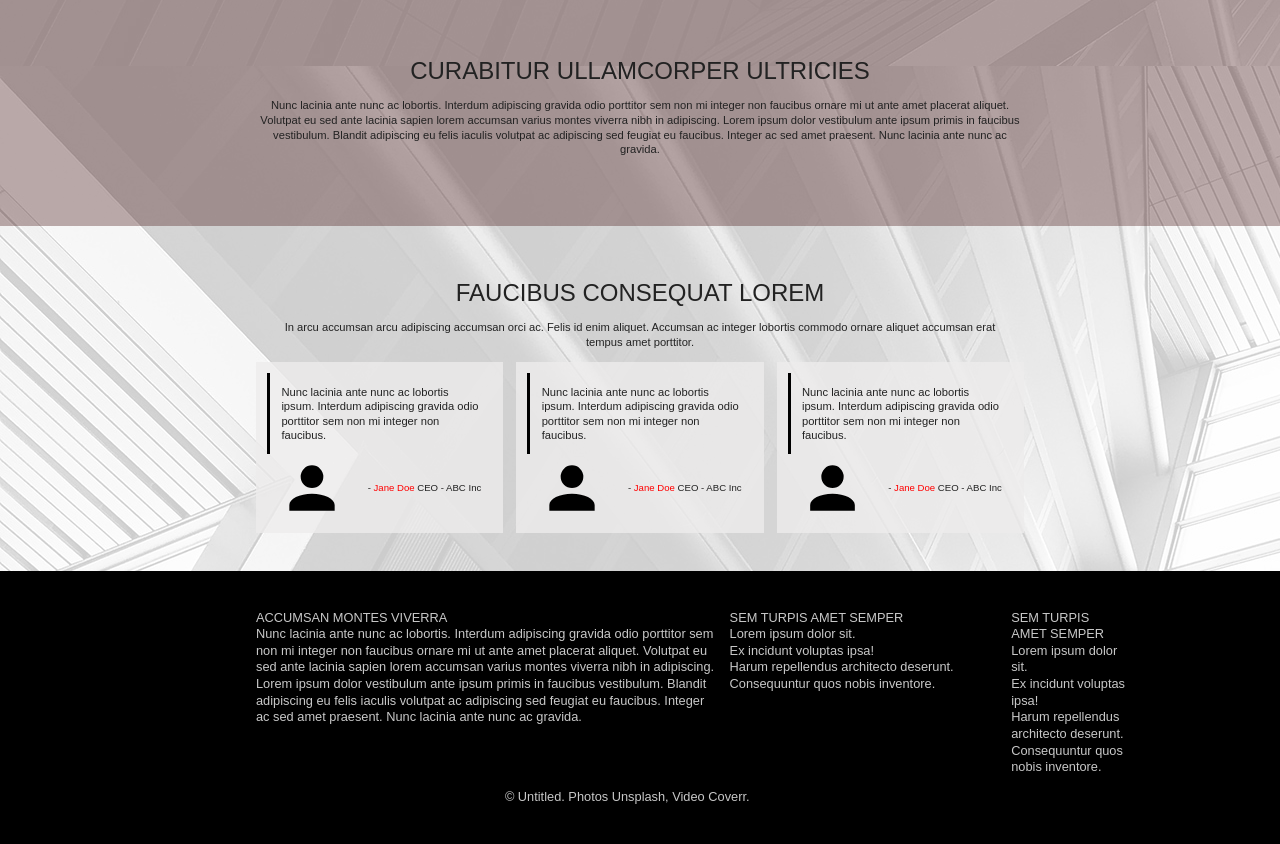
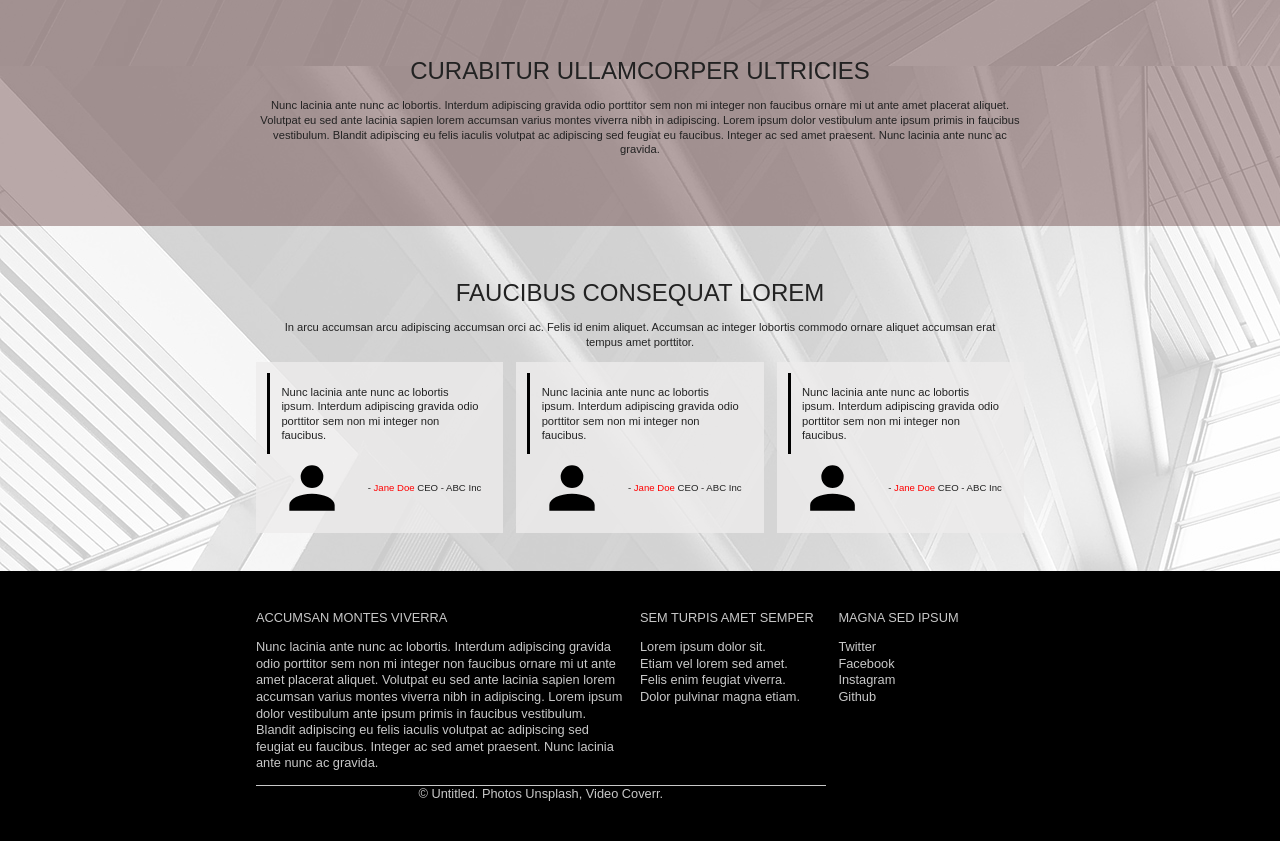
Before and after one commit to freshcodeAlice/industrious-project, a plain HTML site: page index.html in a window 1280 px wide. Shown: the part 1214-2058 px from the top of the page. Drawn offline with Linux system fonts and the light colour scheme.

Commit message:
Add footer change

```diff
--- a/assets/css/style.css
+++ b/assets/css/style.css
@@ -187,7 +187,7 @@ a{
 }
 
 .footer{
-    font-size: 0.8em;
+    font-size: 0.7rem;
     line-height: 1.5em;
     width: 100%;
     background: #000;
@@ -201,16 +201,20 @@ a{
     align-items: center;
 
 }
-
+.footer h3{
+    padding-bottom: 1em;
+}
 .footer-grid{
     display: grid;
-    grid-template-columns: 60% 35% 15%;
+    grid-template-columns: 1fr 0.5fr 0.5fr;
+
     grid-gap: 1em;
 }
 .footer-credits{
     grid-column: 1/3;
-    grid-rows: 1;
+    grid-row: 2;
     text-align: center;
+    border-top: 1px solid rgb(200, 200, 200);
 }
 .container{
     width: 60vw;
--- a/index.html
+++ b/index.html
@@ -127,18 +127,18 @@
             <h3>SEM TURPIS AMET SEMPER</h3>
             <ul>
                 <li class="list-item">Lorem ipsum dolor sit.</li>
-                <li class="list-item">Ex incidunt voluptas ipsa!</li>
-                <li class="list-item">Harum repellendus architecto deserunt.</li>
-                <li class="list-item">Consequuntur quos nobis inventore.</li>
+                <li class="list-item">Etiam vel lorem sed amet.</li>
+                <li class="list-item">Felis enim feugiat viverra.</li>
+                <li class="list-item">Dolor pulvinar magna etiam.</li>
             </ul>
         </div>
         <div class="media-link-list">
-            <h3>SEM TURPIS AMET SEMPER</h3>
+            <h3>MAGNA SED IPSUM</h3>
             <ul>
-                <li class="list-item">Lorem ipsum dolor sit.</li>
-                <li class="list-item">Ex incidunt voluptas ipsa!</li>
-                <li class="list-item">Harum repellendus architecto deserunt.</li>
-                <li class="list-item">Consequuntur quos nobis inventore.</li>
+                <li class="list-item">Twitter</li>
+                <li class="list-item">Facebook</li>
+                <li class="list-item">Instagram</li>
+                <li class="list-item">Github</li>
             </ul>
         </div>
         <p class="footer-credits">© Untitled. Photos Unsplash, Video Coverr.</p>
```
